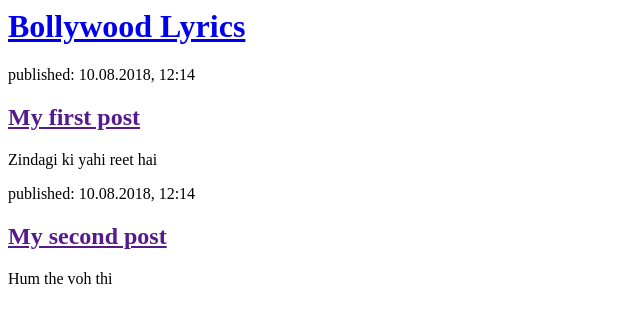
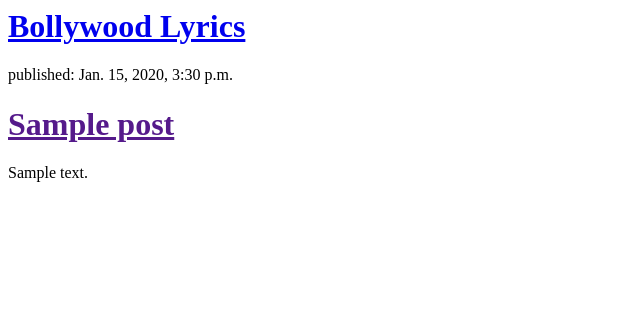
Before and after one commit to m-sandeep98/django-project-2, a Django app: template blog/templates/blog/post_list.html in a window 1280 px wide. Shown: the top 323 px of the page, without its empty margins (0-640 px from the left). Run offline with Django 3.2, Linux system fonts and the light colour scheme; the template is opened without the code that fills it: values that come from a table or form of the project are taken from there, others are empty; tables that the repository leaves empty hold one stand-in row (values such as "Sample post").

Commit message:
Modeified templates to display posts from database

```diff
--- a/blog/templates/blog/post_list.html
+++ b/blog/templates/blog/post_list.html
@@ -6,16 +6,15 @@
 	<h1><a href="/">Bollywood Lyrics</a></h1>
         </div>
 
-        <div>
-            <p>published: 10.08.2018, 12:14</p>
-            <h2><a href="">My first post</a></h2>
-            <p>Zindagi ki yahi reet hai</p>
-        </div>
+				{% for post in posts%}
+					<div>
 
-        <div>
-            <p>published: 10.08.2018, 12:14</p>
-            <h2><a href="">My second post</a></h2>
-            <p>Hum the voh thi</p>
+						<p>published: {{post.published_date}}</p>
+						<h1><a href="">{{post.title}}</a></h1>
+						<p>{{post.text|linebreaksbr}}</p>
+
+					</div>
+				{% endfor %}
         </div>
 </body>
 </html>
--- a/blog/views.py
+++ b/blog/views.py
@@ -1,6 +1,9 @@
 from django.shortcuts import render
+from .models import Post
+from django.utils import timezone
 
 # Create your views here
 
 def post_list(request):
-    return render(request, 'blog/post_list.html', {})
+    posts = Post.objects.filter(published_date__lte=timezone.now()).order_by('published_date')
+    return render(request, 'blog/post_list.html', {'posts' : posts})
```
